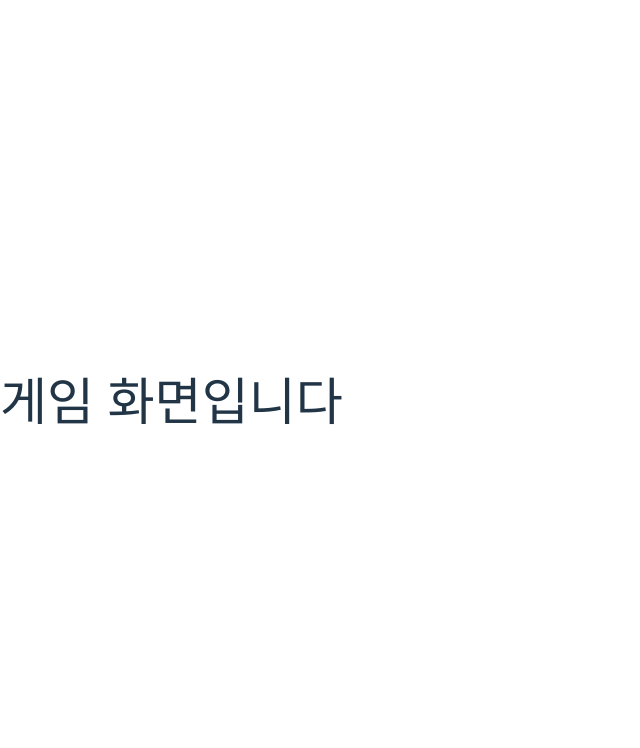
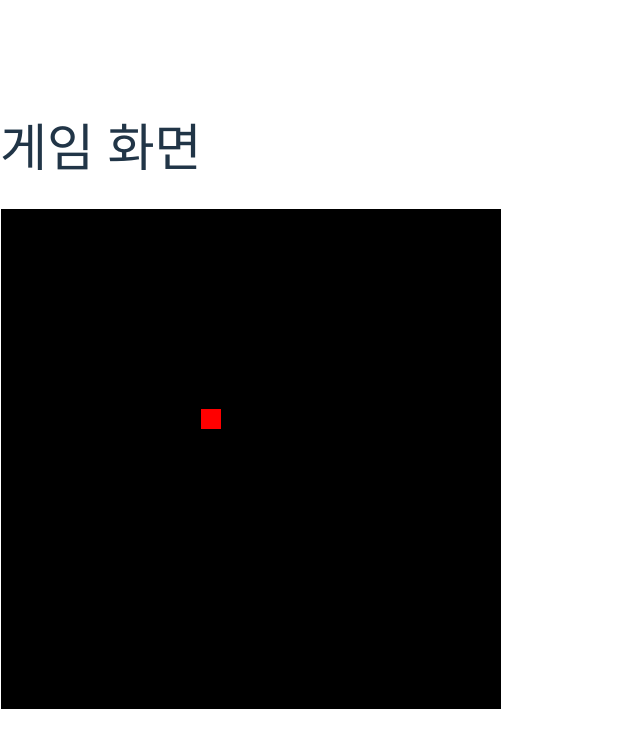
Before and after one commit to MSP-31/multiSnake, a React (Vite) app: page /game in a window 1280 px wide. Shown: the top 748 px of the page, without its empty margins (0-640 px from the left). Built offline with nearby package versions, Linux system fonts and the light colour scheme.

Commit message:
feat: "기본적인 움직임 로직 구현"

```diff
--- a/src/components/GameCanvas.tsx
+++ b/src/components/GameCanvas.tsx
@@ -0,0 +1,42 @@
+import {useEffect, useRef} from "react";
+
+type Position = {
+    x: number;
+    y: number;
+};
+
+type GameCanvasProps = {
+    snake: Position[];
+    food: Position;
+};
+
+export default function GameCanvas({snake, food}: GameCanvasProps) {
+    const canvasRef = useRef<HTMLCanvasElement>(null); // 캔버스 DOM을 참조하기 위한 Hook
+
+    useEffect(() => {
+        const canvas = canvasRef.current; // 실제 캔버스 DOM 요소 가져오기
+        if (!canvas) return; // 캔버스가 없으면 그리기 중단
+
+        const ctx = canvas?.getContext("2d"); // 2D 그리기 컨텍스트 가져오기
+        if (!ctx) return; // 컨텍스트가 없으면 그리기 중단
+
+        ctx.clearRect(0, 0, canvas.width, canvas.height); // 화면 초기화
+
+        ctx.fillStyle = "green"; // 뱀 색상 설정
+        snake.forEach((segment) => {
+            ctx.fillRect(segment.x * 20, segment.y * 20, 20, 20); // 뱀의 각 몸통을 그리기
+        });
+
+        ctx.fillStyle = "red"; // 먹이 색상 설정
+        ctx.fillRect(food.x * 20, food.y * 20, 20, 20); // 먹이 그리기
+    }, [snake, food]); // 뱀이나 먹이가 바뀔 때마다 다시 그림
+
+    return (
+        <canvas
+            ref={canvasRef} // 캔버스 참조 연결
+            width={500} // 캔버스 너비
+            height={500} // 캔버스 높이
+            style={{border: "1px solid white", backgroundColor: "black"}} // 스타일 설정
+        />
+    );
+}
--- /dev/null
+++ b/src/hooks/useSnakeGame.tsx
@@ -0,0 +1,107 @@
+import {useCallback, useEffect, useRef, useState} from "react";
+
+type Direction = "up" | "down" | "left" | "right";
+
+export function useSnakeGame() {
+    const [snake, setSnake] = useState([{x: 5, y: 5}]);
+    const [food, setFood] = useState({x: 10, y: 10});
+    const [score, setScore] = useState(0);
+    const directionRef = useRef<Direction>("right"); // 입력값
+    const inputLockedRef = useRef(false); // 입력 지연
+    const snakeLengthRef = useRef(snake.length); // 뱀 길이
+
+    /** 뱀의 움직임 */
+    const moveSnake = useCallback(() => {
+        setSnake((prevSnake) => {
+            const head = prevSnake[prevSnake.length - 1]; // 현재 머리위치
+            let newHead;
+
+            switch (directionRef.current) {
+                case "up":
+                    newHead = {x: head.x, y: head.y - 1};
+                    break;
+                case "down":
+                    newHead = {x: head.x, y: head.y + 1};
+                    break;
+                case "left":
+                    newHead = {x: head.x - 1, y: head.y};
+                    break;
+                case "right":
+                    newHead = {x: head.x + 1, y: head.y};
+                    break;
+            }
+
+            const newSnake = [...prevSnake, newHead]; // 기존 몸통에 머리 붙이기
+            newSnake.shift(); // 꼬리 제거 [배열의 첫번째 요소 제거]
+            return newSnake;
+        });
+    }, [directionRef]);
+
+    // 다음 위치 계산후 상태 업데이트
+    useEffect(() => {
+        const interval = setInterval(() => {
+            moveSnake(); // 실제
+        }, 100); //100ms
+
+        // 움직일때마다 새 타이머 설정
+        return () => clearInterval(interval);
+    }, [moveSnake]);
+
+    // 뱀의 길이 업데이트
+    useEffect(() => {
+        snakeLengthRef.current = snake.length;
+    }, [snake]);
+
+    // 방향 입력
+    useEffect(() => {
+        /** 방향 동시 입력 방지
+         * @param newDir 입력받은 새 방향
+         * @param currentDir 현재 진행중인 방향
+         * @returns true/false 값
+         */
+        const isOpposite = (newDir: string, currentDir: string) => {
+            return (
+                (newDir === "up" && currentDir === "down") ||
+                (newDir === "down" && currentDir === "up") ||
+                (newDir === "left" && currentDir === "right") ||
+                (newDir === "right" && currentDir === "left")
+            );
+        };
+
+        /** 키보드 입력 처리
+         * @param e 입력받은 키보드 이벤트
+         */
+        const handleKeyDown = (e: KeyboardEvent) => {
+            if (inputLockedRef.current) return; // 입력 잠금여부 확인
+
+            /** 입력키에 따른 방향 할당 */
+            const newDirection = {
+                ArrowUp: "up",
+                ArrowDown: "down",
+                ArrowLeft: "left",
+                ArrowRight: "right",
+            }[e.key];
+
+            // 반대 방향 입력은 무시
+            // 뱀의 길이가 1일때는 모든 방향 전환 허용
+            if (newDirection && (snakeLengthRef.current === 1 || !isOpposite(newDirection, directionRef.current))) {
+                directionRef.current = newDirection as Direction;
+                inputLockedRef.current = true; // 입력지연
+                setTimeout(() => (inputLockedRef.current = false), 100); // 100ms 잠금
+            }
+        };
+
+        // 키 입력 감지
+        window.addEventListener("keydown", handleKeyDown);
+        return () => window.removeEventListener("keydown", handleKeyDown);
+    }, []);
+
+    return {
+        snake,
+        setSnake,
+        food,
+        setFood,
+        score,
+        setScore,
+    };
+}
--- a/src/pages/Game.tsx
+++ b/src/pages/Game.tsx
@@ -1,4 +1,13 @@
-// pages/Game.tsx
+import GameCanvas from "../components/GameCanvas";
+import {useSnakeGame} from "../hooks/useSnakeGame";
+
 export default function Game() {
-    return <h1>게임 화면입니다</h1>;
+    const {snake, food} = useSnakeGame();
+
+    return (
+        <div>
+            <h1>게임 화면</h1>
+            <GameCanvas snake={snake} food={food} />
+        </div>
+    );
 }
```
